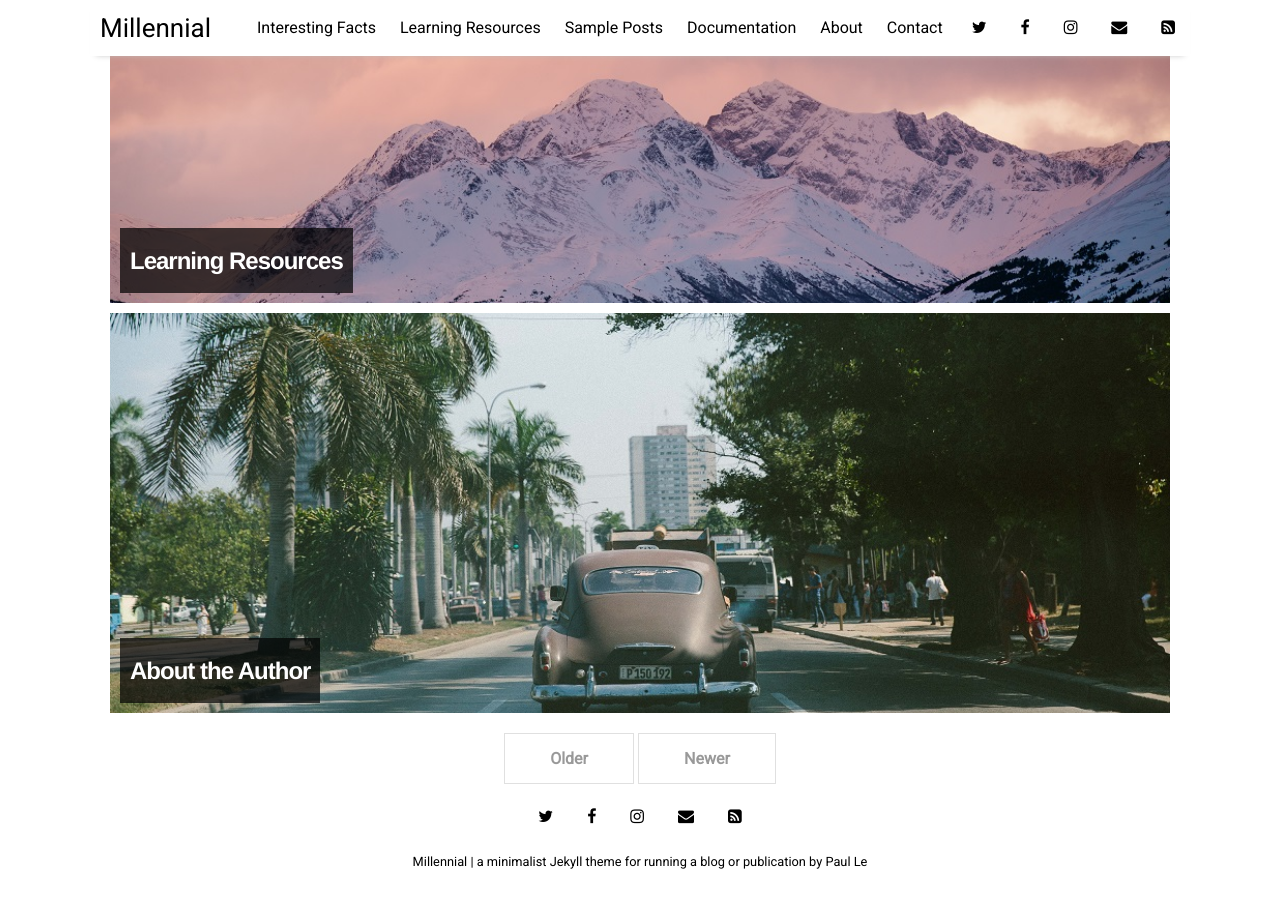
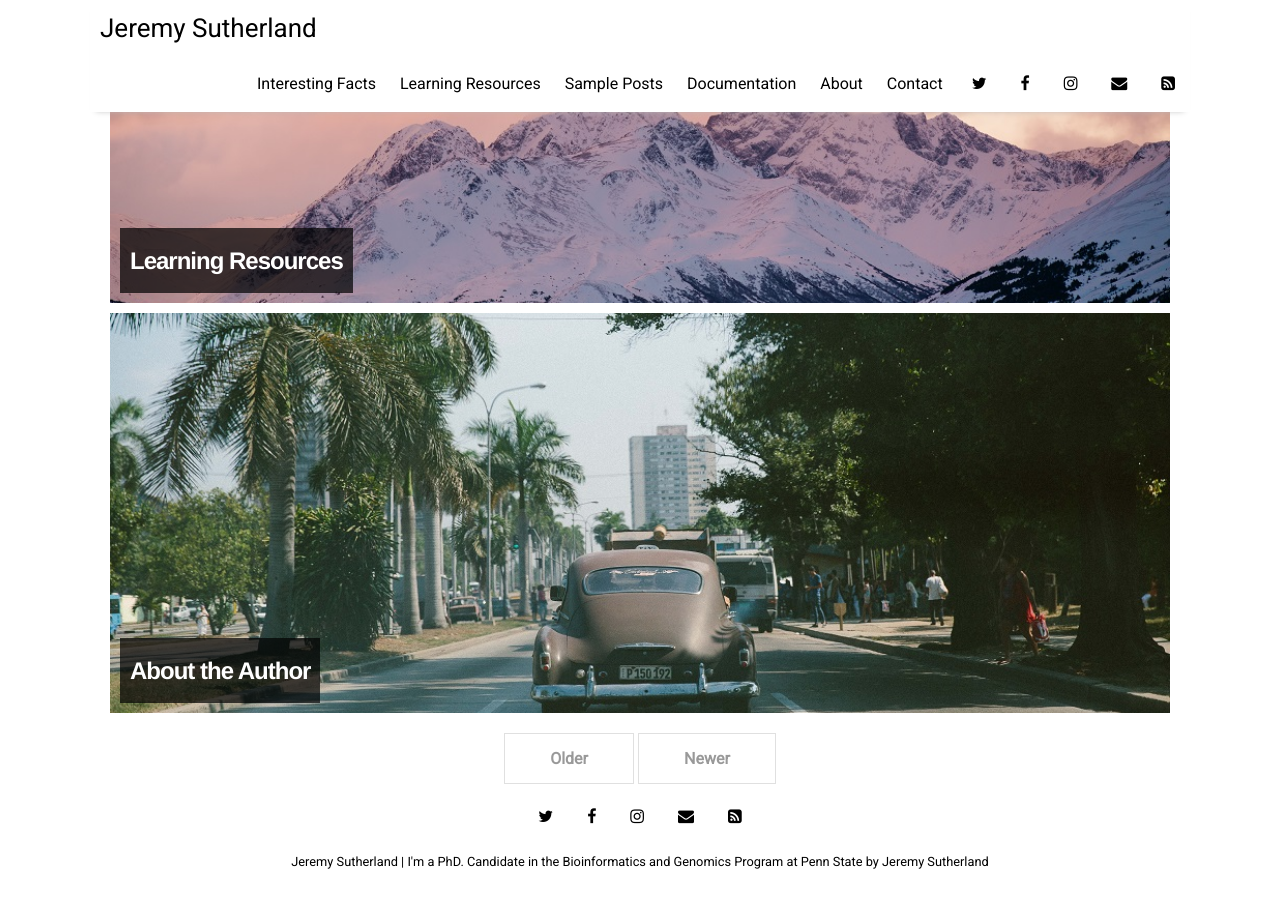
Before and after one commit to jeremysutherland/jeremysutherland.github.io, a Jekyll site: the page built from index.html, in a window 1280 px wide and 900 px high, scrolled down 1398 px. Built offline with Jekyll 4.4.1, drawn with Linux system fonts in a browser that asks for light colours; nearby versions of some CDN libraries; the list of posts is cut into pages by our own code.

Commit message:
Update _config.yml

```diff
--- a/_config.yml
+++ b/_config.yml
@@ -10,9 +10,9 @@ permalink:           /:title
 plugins:             [jekyll-paginate, jekyll-sitemap, jekyll-feed, jekyll-seo-tag]
 
 # Customise atom feed settings (this is where Jekyll-Feed gets configuration information)
-title:		           "Millennial"
-description:	       "a minimalist Jekyll theme for running a blog or publication"
-author:              "Paul Le"
+title:		           "Jeremy Sutherland"
+description:	       "I'm a PhD. Candidate in the Bioinformatics and Genomics Program at Penn State"
+author:              "Jeremy Sutherland"
 
 # RSS 2.0 can be used instead of Atom by uncommenting following two lines
 #feed:
```
